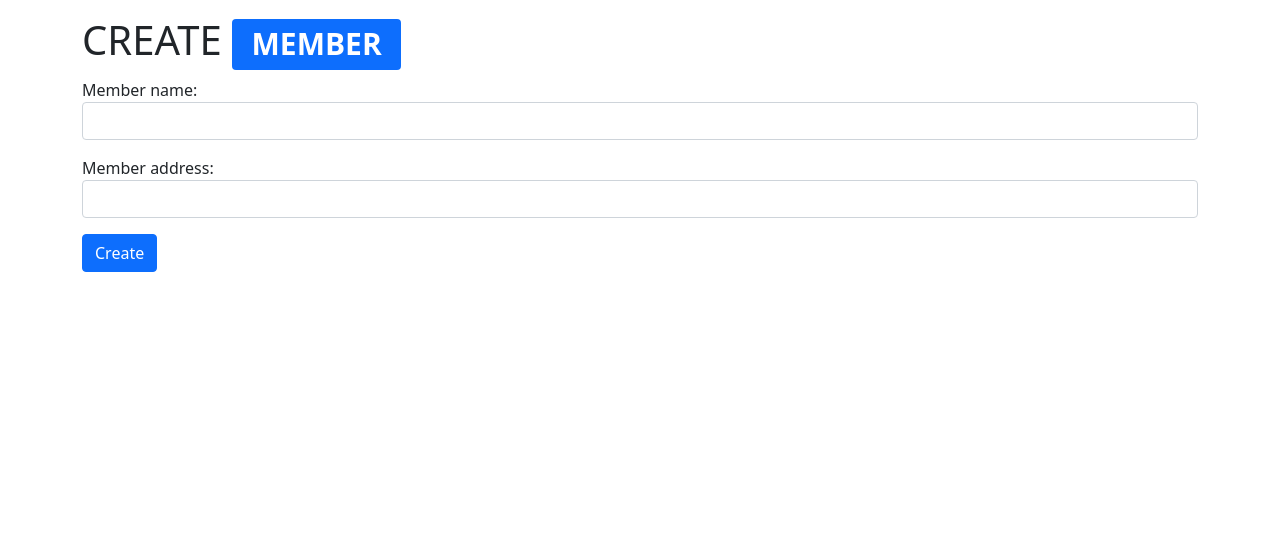
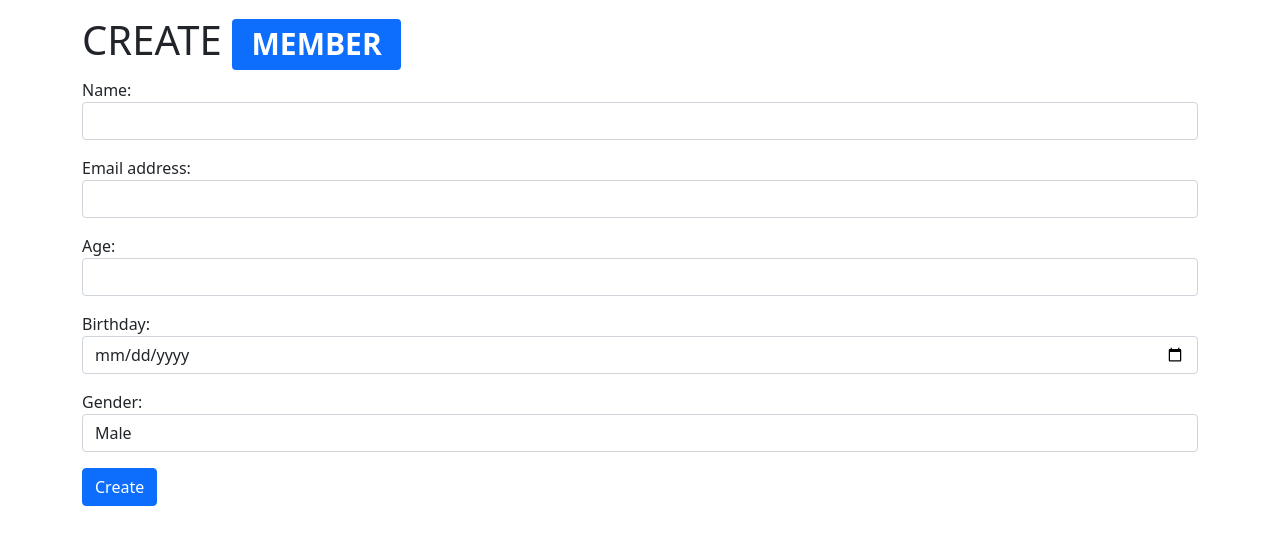
Before and after one commit to farooq98/Movie-Rental-Django, a Django app: page /member/create/ in a window 1280 px wide. Shown: the part 56-601 px from the top of the page. Run offline with Django 3.2, Linux system fonts and the light colour scheme.

Commit message:
minor changes

```diff
--- a/videostore/admin.py
+++ b/videostore/admin.py
@@ -2,7 +2,7 @@ from django.contrib import admin
 from . import models
 
 class Members_Admin(admin.ModelAdmin):
-    list_display = ['__str__', 'member_address', 'member_join_date']
+    list_display = ['__str__', 'email_address', 'member_join_date']
 
 class Movies_Admin(admin.ModelAdmin):
     list_display = ['__str__', 'movie_year', 'movie_genere', 'price']
--- a/videostore/forms.py
+++ b/videostore/forms.py
@@ -1,31 +1,56 @@
 from django import forms
+from datetime import datetime
+from django.core.exceptions import ValidationError
 from . import models
 
+class DateInput(forms.DateInput):
+    input_type = 'date'
+
 class MovieForm(forms.ModelForm):
+    CHOICES = [
+        ("Action", "Action"),
+        ("Drama", "Drama"),
+        ("Thriller", "Thriller"),
+        ("Comedy", "Comedy"),
+        ("Other", "Other")
+    ]
+    movie_year = forms.IntegerField(widget=forms.NumberInput(attrs={'class':'form-control'}))
+    price = forms.IntegerField(widget=forms.NumberInput(attrs={'class':'form-control'}))
+    movie_genere = forms.ChoiceField(choices = CHOICES, widget=forms.Select(attrs={'class':'form-control'}))
+
     class Meta:
         model = models.Movies
         fields = ['movie_name', 'movie_year', 'movie_genere', 'price']
         widgets = {
-            'movie_name': forms.TextInput(attrs={'class':'form-control'}),
-            'movie_year': forms.TextInput(attrs={'class':'form-control'}),
-            'movie_genere': forms.TextInput(attrs={'class':'form-control'}),
-            'price': forms.TextInput(attrs={'class':'form-control'}),
+            'movie_name': forms.TextInput(attrs={'class':'form-control'})
         }
 
+class MemberForm(forms.ModelForm):
+    CHOICES = [
+        (1, "Male"),
+        (2, "Female"),
+        (3, "Other"),
+        (4, "Rather Not Say")
+    ]
+    age = forms.IntegerField(widget=forms.NumberInput(attrs={'class':'form-control'}))
+    birthday = forms.DateInput()
+    email_address = forms.EmailField(widget=forms.TextInput(attrs={'class':'form-control'}))
+    gender = forms.ChoiceField(choices = CHOICES, widget=forms.Select(attrs={'class':'form-control'}))
 
-class MemberForm(forms.ModelForm):
     class Meta:
         model = models.Members
-        fields = ['member_name', 'member_address']
+        fields = ['member_name', 'email_address', 'age', 'birthday', 'gender']
         widgets = {
             'member_name': forms.TextInput(attrs={'class':'form-control'}),
-            'member_address': forms.TextInput(attrs={'class':'form-control'}),
+            'email_address': forms.TextInput(attrs={'class':'form-control'}),
+            'birthday': DateInput(attrs={'class':'form-control'}),
         }
 
-
-class DateInput(forms.DateInput):
-    input_type = 'date'
-
+    def clean_birthday(self):
+        birthday = self.cleaned_data["birthday"]
+        if birthday.date() > datetime.now().date():
+            raise ValidationError("Invalid Birthday")
+        return birthday
 
 class MovieRentalForm(forms.ModelForm):
 
@@ -37,10 +62,10 @@ class MovieRentalForm(forms.ModelForm):
         widgets = {
             'member_id': forms.Select(attrs={'class':'form-control', 'readonly':'readonly'}),
             'movie_id': forms.Select(attrs={'class':'form-control', 'readonly':'readonly'}),
-            'return_date': DateInput(),
+            'return_date': DateInput(attrs={'class':'form-control'}),
         }
 
 class MemberNameForm(forms.Form):
 
-    Choices = tuple([(data['id'], data['member_name']) for data in models.Members.objects.all().values('member_name', 'id')])
+    Choices = [(data['id'], data['member_name']) for data in models.Members.objects.all().values('member_name', 'id')]
     member_name = forms.ChoiceField(choices = Choices, widget=forms.Select(attrs={'class':'form-control'}))
--- a/videostore/models.py
+++ b/videostore/models.py
@@ -1,8 +1,12 @@
 from django.db import models
+from datetime import datetime
 
 class Members(models.Model):
-    member_name = models.CharField(max_length=100)
-    member_address = models.CharField(max_length=100)
+    member_name = models.CharField(max_length=100, verbose_name="Name")
+    email_address = models.CharField(max_length=100, verbose_name="Email Address", null=True, unique=True)
+    age = models.PositiveIntegerField(verbose_name="Age", null=True)
+    birthday = models.DateTimeField(null=True)
+    gender = models.CharField(max_length=100, null=True)
     member_join_date = models.DateTimeField(auto_now_add=True)
 
     def __str__(self):
@@ -13,14 +17,14 @@ class Movies(models.Model):
     movie_name = models.CharField(max_length=100)
     movie_year = models.IntegerField()
     movie_genere = models.CharField(max_length=100)
-    price = models.IntegerField()
+    price = models.PositiveIntegerField()
 
     def __str__(self):
         return self.movie_name
 
 
 class Movie_Rental(models.Model):
-    member_id = models.ForeignKey(Members, on_delete=models.CASCADE)
-    movie_id = models.ForeignKey(Movies, on_delete=models.CASCADE)
+    member_id = models.ForeignKey(Members, on_delete=models.CASCADE, verbose_name="Member Name")
+    movie_id = models.ForeignKey(Movies, on_delete=models.CASCADE, verbose_name="Movie Name")
     rent_date = models.DateTimeField(auto_now_add=True)
     return_date = models.DateTimeField()
```
Also changed, not shown: videostore/templates/videostore/members.html (+4 -4 lines), db.sqlite3, videostore/migrations/0002_auto_20210525_1327.py (added), videostore/migrations/0003_alter_members_email_address.py (added), videostore/migrations/0004_auto_20210525_1417.py (added), videostore/migrations/0005_alter_members_age.py (added), videostore/migrations/0006_alter_members_birthday.py (added), videostore/migrations/0007_alter_members_birthday.py (added).
